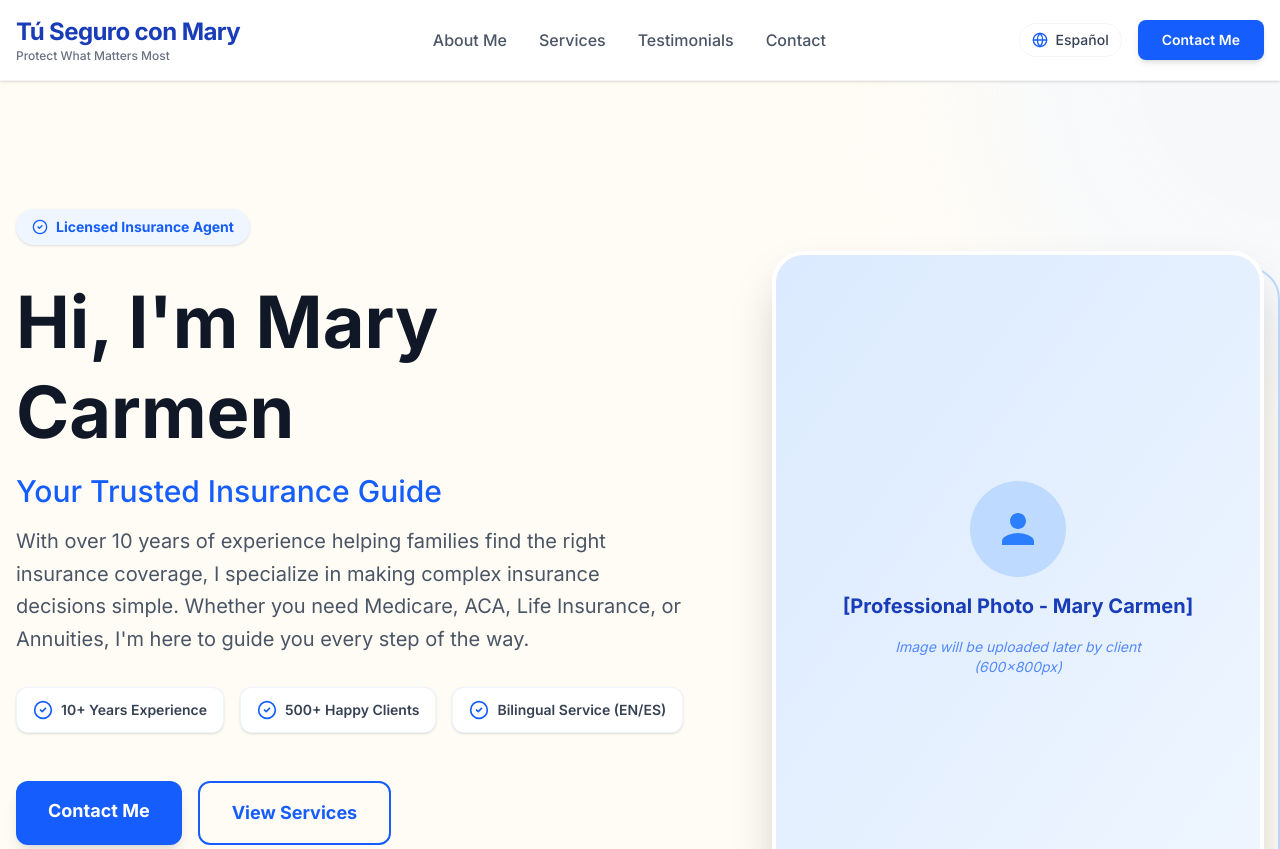
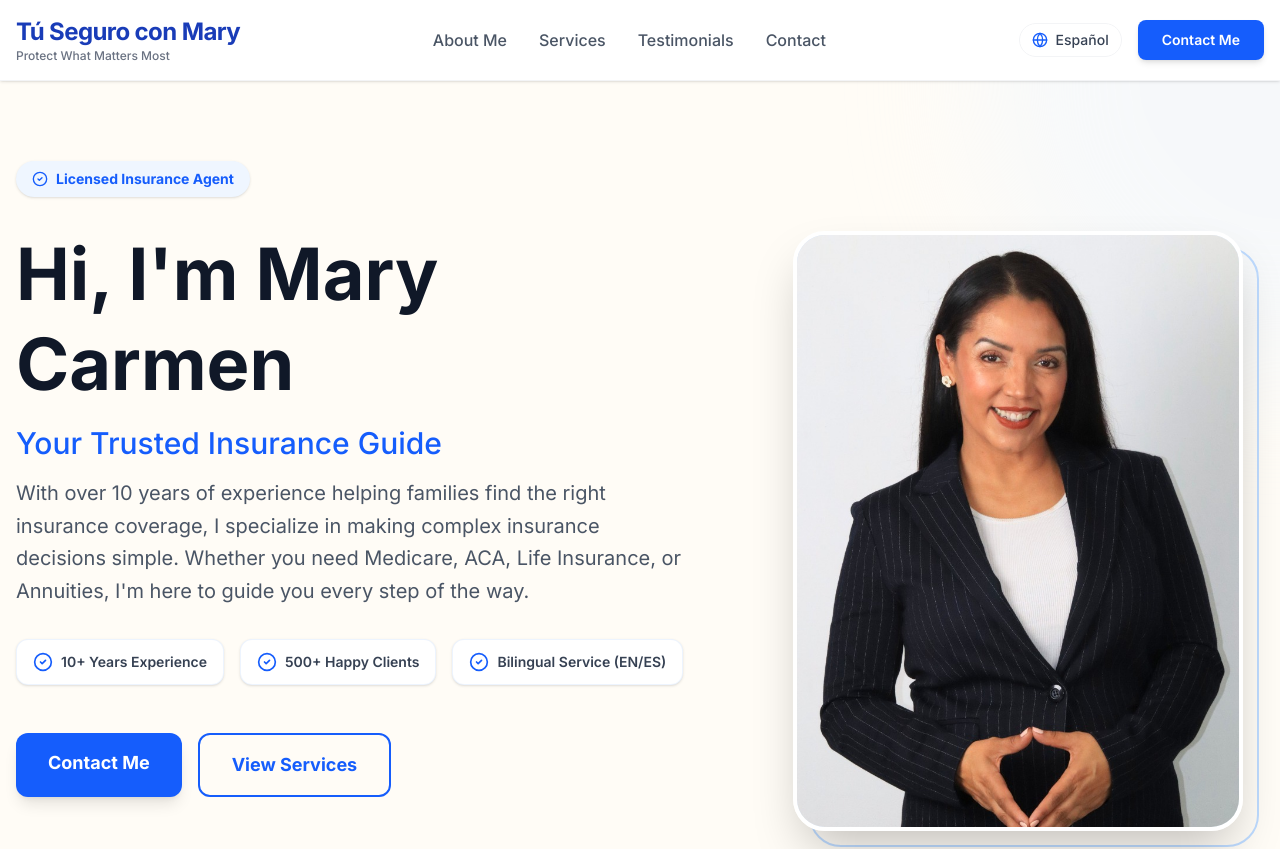
Before and after one commit to AnthonyFclub/tu-seguro-con-mary-landing, a Next.js app: page /en in a window 1280 px wide. Shown: the top 849 px of the page. Built offline with nearby package versions, Linux system fonts and the light colour scheme.

Commit message:
Integrate professional photo and optimize Hero layout

```diff
--- a/components/Hero.tsx
+++ b/components/Hero.tsx
@@ -34,7 +34,7 @@ export default function Hero() {
             {/* Decorative Elements */}
             <div className="absolute top-0 right-0 -translate-y-1/2 translate-x-1/2 w-[600px] h-[600px] bg-blue-50 rounded-full blur-3xl opacity-50" />
 
-            <div className="container mx-auto px-4 py-20 lg:py-32 relative z-10">
+            <div className="container mx-auto px-4 py-12 lg:py-20 relative z-10">
                 <div className="grid grid-cols-1 lg:grid-cols-12 gap-12 items-center">
 
                     {/* Column Left: Content */}
@@ -99,26 +99,20 @@ export default function Hero() {
                         </div>
                     </div>
 
-                    {/* Column Right: Image Placeholder */}
+                    {/* Column Right: Image */}
                     <div className="lg:col-span-5 relative animate-in fade-in zoom-in duration-1000 delay-300">
-                        <div className="relative aspect-[3/4] w-full max-w-[500px] mx-auto group">
+                        <div className="relative aspect-[3/4] w-full max-w-[450px] mx-auto group">
                             {/* Decorative Frame */}
                             <div className="absolute inset-0 border-2 border-blue-200 rounded-[2rem] translate-x-4 translate-y-4 group-hover:translate-x-6 group-hover:translate-y-6 transition-transform duration-500" />
 
-                            <div className="relative h-full w-full rounded-[2rem] overflow-hidden bg-gradient-to-br from-blue-100 to-blue-50 shadow-2xl flex flex-col items-center justify-center border-4 border-white">
-                                <div className="flex flex-col items-center gap-4 p-8 text-center">
-                                    <div className="w-24 h-24 bg-blue-200 rounded-full flex items-center justify-center">
-                                        <svg className="w-12 h-12 text-blue-500" fill="currentColor" viewBox="0 0 24 24">
-                                            <path d="M12 12c2.21 0 4-1.79 4-4s-1.79-4-4-4-4 1.79-4 4 1.79 4 4 4zm0 2c-2.67 0-8 1.34-8 4v2h16v-2c0-2.66-5.33-4-8-4z" />
-                                        </svg>
-                                    </div>
-                                    <p className="text-blue-800 font-bold text-xl leading-snug">
-                                        [Professional Photo - Mary Carmen]
-                                    </p>
-                                    <p className="text-blue-600/70 text-sm italic">
-                                        Image will be uploaded later by client<br />(600x800px)
-                                    </p>
-                                </div>
+                            <div className="relative h-full w-full rounded-[2rem] overflow-hidden bg-gradient-to-br from-blue-100 to-blue-50 shadow-2xl border-4 border-white">
+                                <Image
+                                    src="/images/mary-carmen.jpg"
+                                    alt={t('imageAlt')}
+                                    fill
+                                    priority
+                                    className="object-cover object-top hover:scale-105 transition-transform duration-700"
+                                />
                             </div>
                         </div>
                     </div>
```
Also changed, not shown: public/images/mary-carmen.jpg (added).
